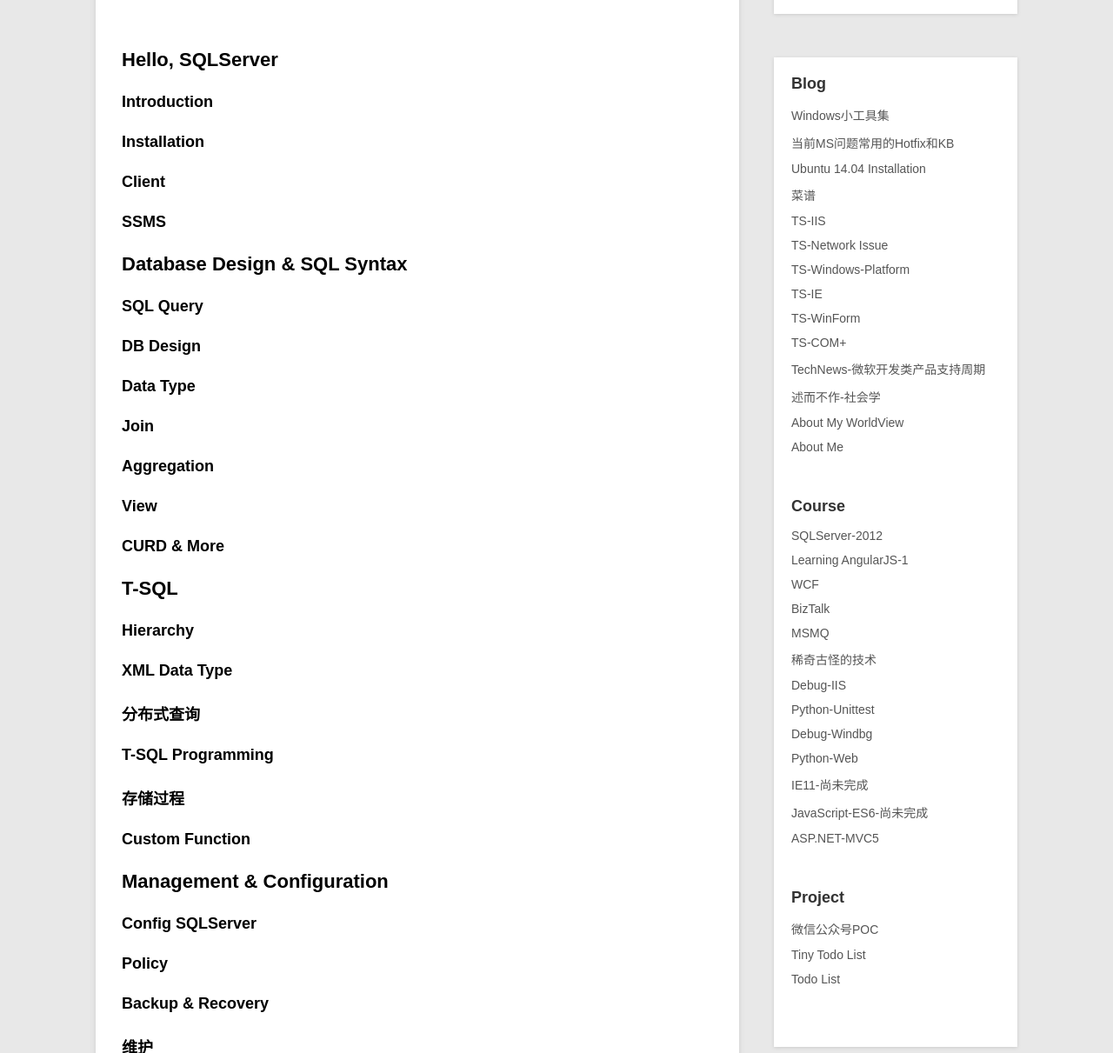
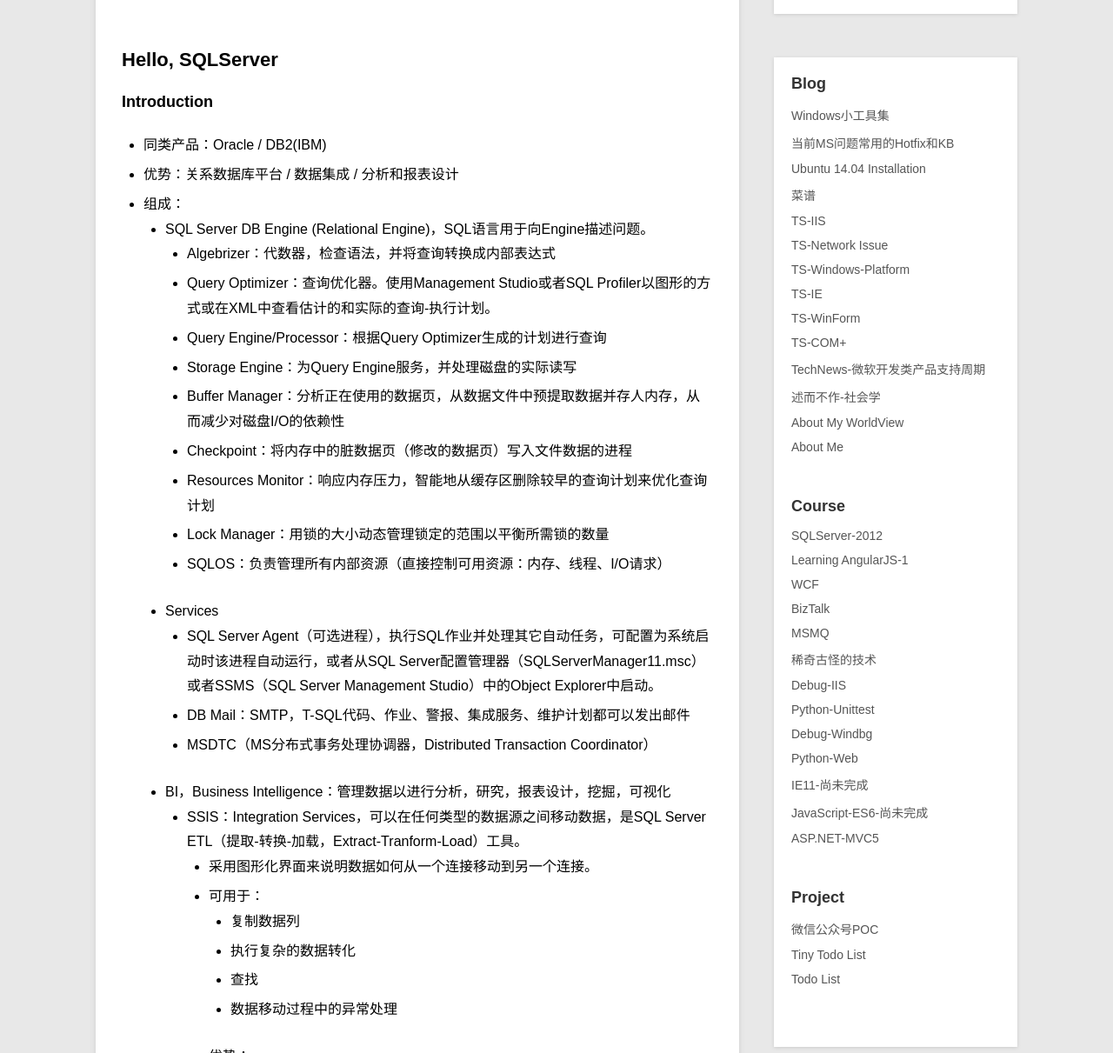
Before and after one commit to wu-wenxiang/wu-wenxiang.github.io, a Jekyll site: the page built from _posts/course/2016-08-07-SQLServer.md, in a window 1280 px wide and 1400 px high, cut to the strip 189-1400 px from the top of the window. Shown: the whole strip at 87% size. Built offline with Jekyll 4.4.1, drawn with Linux system fonts in a browser that asks for light colours; some of the changed text lies outside the part shown.

Commit message:
update 2016-08-07-SQLServer.md, finished Introduction

```diff
--- a/_posts/course/2016-08-07-SQLServer.md
+++ b/_posts/course/2016-08-07-SQLServer.md
@@ -8,6 +8,64 @@ description:    本文整理了SQLServer 2012的基本知识点
 ## Hello, SQLServer
 
 ### Introduction
+- 同类产品：Oracle / DB2(IBM)
+- 优势：关系数据库平台 / 数据集成 / 分析和报表设计
+- 组成：
+	- SQL Server DB Engine (Relational Engine)，SQL语言用于向Engine描述问题。
+		- Algebrizer：代数器，检查语法，并将查询转换成内部表达式
+		- Query Optimizer：查询优化器。使用Management Studio或者SQL Profiler以图形的方式或在XML中查看估计的和实际的查询-执行计划。
+		- Query Engine/Processor：根据Query Optimizer生成的计划进行查询
+		- Storage Engine：为Query Engine服务，并处理磁盘的实际读写
+		- Buffer Manager：分析正在使用的数据页，从数据文件中预提取数据并存人内存，从而减少对磁盘I/O的依赖性
+		- Checkpoint：将内存中的脏数据页（修改的数据页）写入文件数据的进程
+		- Resources Monitor：响应内存压力，智能地从缓存区删除较早的查询计划来优化查询计划
+		- Lock Manager：用锁的大小动态管理锁定的范围以平衡所需锁的数量
+		- SQLOS：负责管理所有内部资源（直接控制可用资源：内存、线程、I/O请求）
+	- Services
+		- SQL Server Agent（可选进程），执行SQL作业并处理其它自动任务，可配置为系统启动时该进程自动运行，或者从SQL Server配置管理器（SQLServerManager11.msc）或者SSMS（SQL Server Management Studio）中的Object Explorer中启动。
+		- DB Mail：SMTP，T-SQL代码、作业、警报、集成服务、维护计划都可以发出邮件
+		- MSDTC（MS分布式事务处理协调器，Distributed Transaction Coordinator）
+	- BI，Business Intelligence：管理数据以进行分析，研究，报表设计，挖掘，可视化
+		- SSIS：Integration Services，可以在任何类型的数据源之间移动数据，是SQL Server ETL（提取-转换-加载，Extract-Tranform-Load）工具。
+			- 采用图形化界面来说明数据如何从一个连接移动到另一个连接。
+			- 可用于：
+				- 复制数据列
+				- 执行复杂的数据转化
+				- 查找
+				- 数据移动过程中的异常处理
+			- 优势：
+				- 移动和转换数据用自定义编程和T-SQL也可以，但SSIS与之相比，速度快，易跟踪
+		- SSAS(Analysis Services)：
+			- OLAP(Online Analytical Processing，联机分析处理)，多维数据库。SQL关系数据库使用T-SQL，而多维数据库采用多维表达式MDX(Multidimensional Expressions，MDX)这是专用于检索多维数据的基于集的查询语言。
+			- 数据挖掘：挖掘算法
+		- SSRS(Reporting Services)：基于Web的托管报表解决方案，可产生PDF、Excel、其它格式的文件。
+	- 工具和附加组建
+		- SSMS(Management Studio)：
+			- 核心是Object Explorer
+			- Filter，筛选器
+			- 能浏览所有SQLServer服务（DB Engine、AS、RS）
+			- Query Editor支持原始的T-SQL代码，集成Solution Explorer用于管理项目
+		- SQL Server配置管理器，SQLServerManager11.msc
+			- Start菜单或者SSMS中启动
+			- 可显示在特定服务器上运行的所有服务和服务器
+			- 启动和停止任意服务器
+			- 设置启动选项
+			- 配置连接性
+		- SQL Profiler/Trace/扩展事件
+			- Profiler用于实时跟踪或查看跟踪文件，SQL流量、SQL Server事件
+			- 扩展事件是Profiler的替代品
+		- 性能监视器：
+			- 可视化窗口
+			- 监控选中的性能计数器的当前状态
+		- DB Engine Tuning Advisor，DETA可以：
+			- 分析来自Profiler的一批查询
+			- 推荐索引和分区修改操作
+			- 可以配置该工具推荐的修改范围，并且在分析时或者分析完成后部分或整体应用修改
+		- 命令行实用程序
+			- sqlcmd：执行sql代码
+			- bcp：执行大容量复制操作
+			- IS和SQL Server Agent已经淘汰他们
+			- SSMS有一个模型，可以像使用sqlcmd那样使用查询编辑器
 
 ### Installation
 
```
